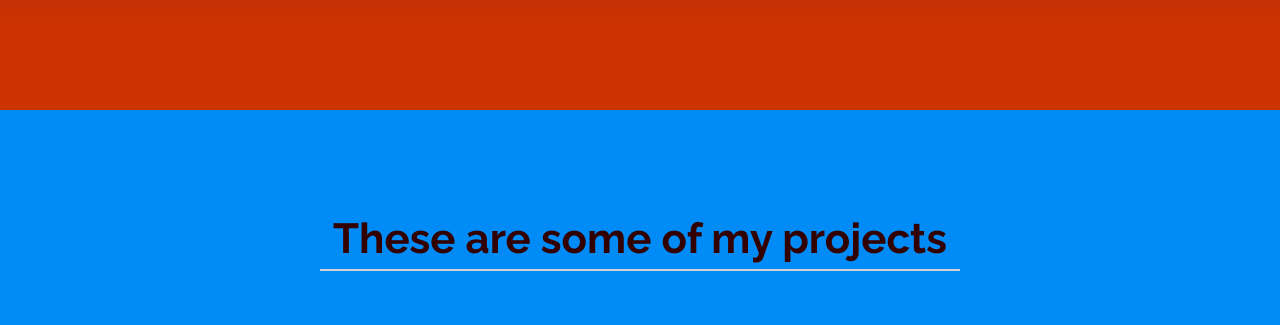
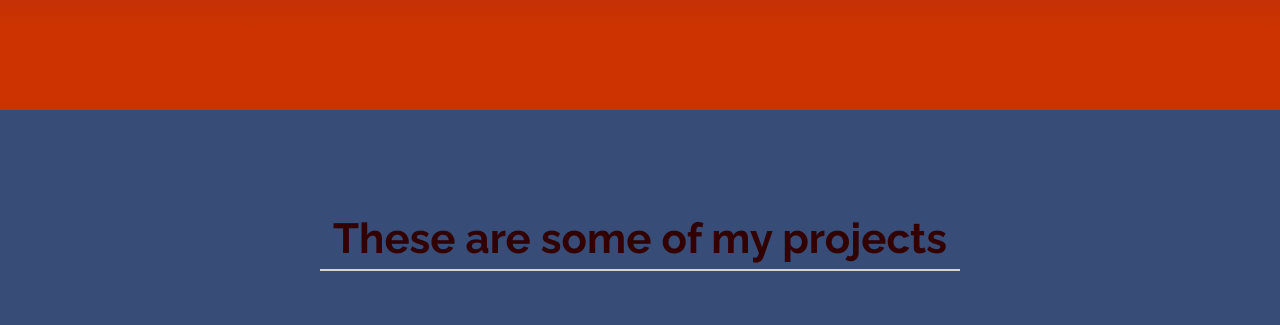
Before and after one commit to Blakesellars14/Personal-Portfolio-Webpage, a plain HTML site: page index.html in a window 1280 px wide. Shown: the part 690-1015 px from the top of the page. Drawn offline with Linux system fonts and the light colour scheme.

Commit message:
changed the background color in the middle

```diff
--- a/style.css
+++ b/style.css
@@ -1,7 +1,7 @@
 :root {
   --main-gray: lightgray;
   --main-purple: #3a0977;
-  --main-blue: #008bf6;
+  --main-blue: #374c77;
   --main-purple: #3a0977;
 }
 
```
